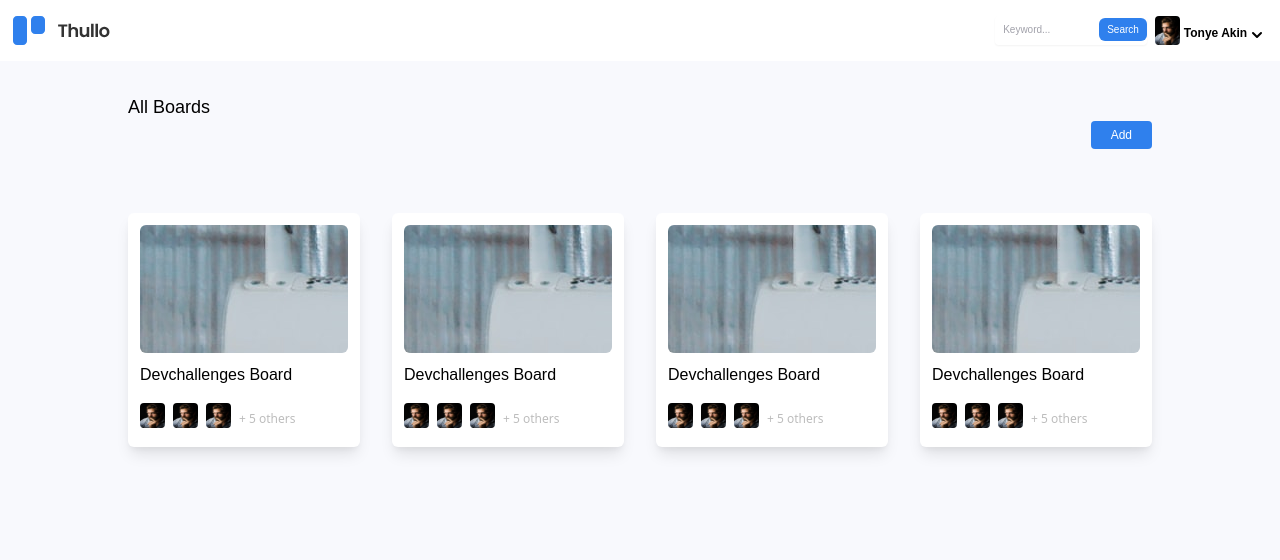
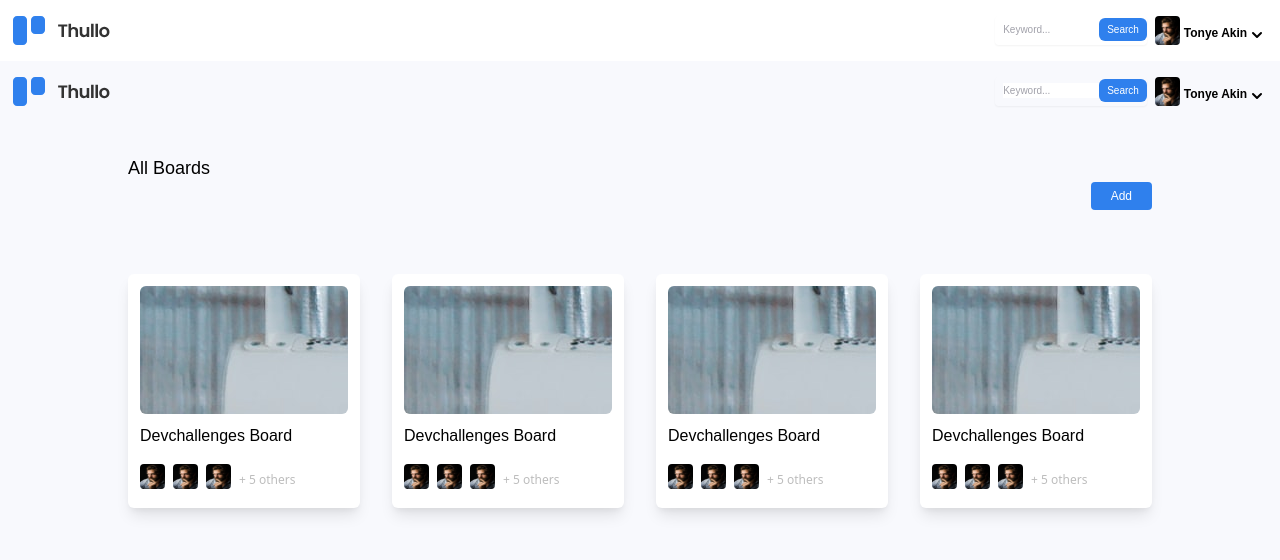
Before and after one commit to EstherSeyi/thullo-frontend, a Next.js app: page / in a window 1280 px wide. Shown: the top 560 px of the page. Built offline with nearby package versions, Linux system fonts and the light colour scheme.

Commit message:
updates app entry

```diff
--- a/pages/_app.js
+++ b/pages/_app.js
@@ -1,13 +1,19 @@
+import { useRouter } from "next/router";
+
 import "../styles/globals.css";
 
 import { ModalProvider } from "../context/modal";
 import Modal from "../components/modal";
+import Layout from "../components/layout";
 
 function MyApp({ Component, pageProps }) {
+  const { query } = useRouter();
   return (
     <ModalProvider>
       <Modal />
-      <Component {...pageProps} />
+      <Layout cardName={query.id}>
+        <Component {...pageProps} />
+      </Layout>
     </ModalProvider>
   );
 }
```
